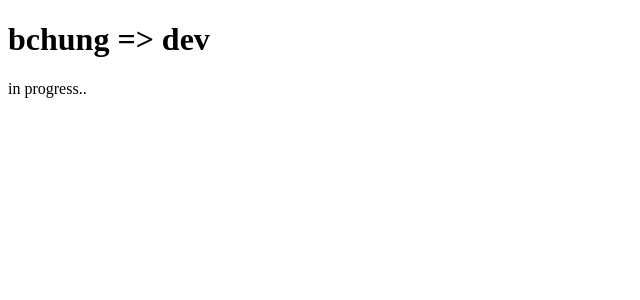
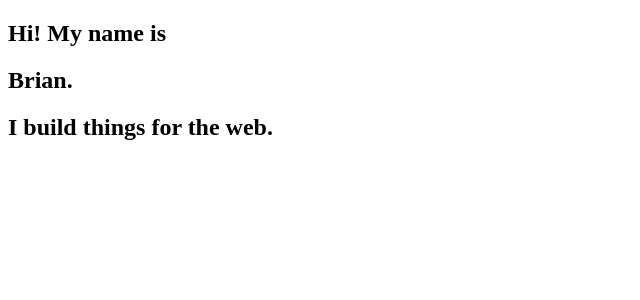
Before and after one commit to busywork/bchung-v0, a Next.js app: page / in a window 1280 px wide. Shown: the top 300 px of the page, without its empty margins (0-640 px from the left). Built offline with nearby package versions, Linux system fonts and the light colour scheme.

Commit message:
starts hero

```diff
--- /dev/null
+++ b/components/Hero.tsx
@@ -0,0 +1,11 @@
+const Hero = () => {
+  return (
+    <section className="flex flex-col justify-center items-start min-h-screen">
+      <h2 className="text-xl">Hi! My name is</h2>
+      <h1 className="text-5xl">Brian.</h1>
+      <h2 className="text-xl">I build things for the web.</h2>
+    </section>
+  );
+};
+
+export default Hero;
--- a/components/Layout.tsx
+++ b/components/Layout.tsx
@@ -14,9 +14,7 @@ const Layout = ({ children }: LayoutProps) => {
       <Meta />
       <div>
         <Header />
-        <main className="flex flex-col justify-center items-center min-h-screen p-4">
-          {children}
-        </main>
+        <main className="flex flex-col justify-center items-center p-4">{children}</main>
         <Footer />
       </div>
     </>
--- a/pages/index.tsx
+++ b/pages/index.tsx
@@ -1,10 +1,11 @@
 import type { NextPage } from 'next';
+
+import Hero from '../components/Hero';
 
 const Home: NextPage = () => {
   return (
     <>
-      <h1 className="text-4xl m-0">{`bchung => dev`}</h1>
-      <p className="text-2xl m-0">{`in progress..`}</p>
+      <Hero />
     </>
   );
 };
```
